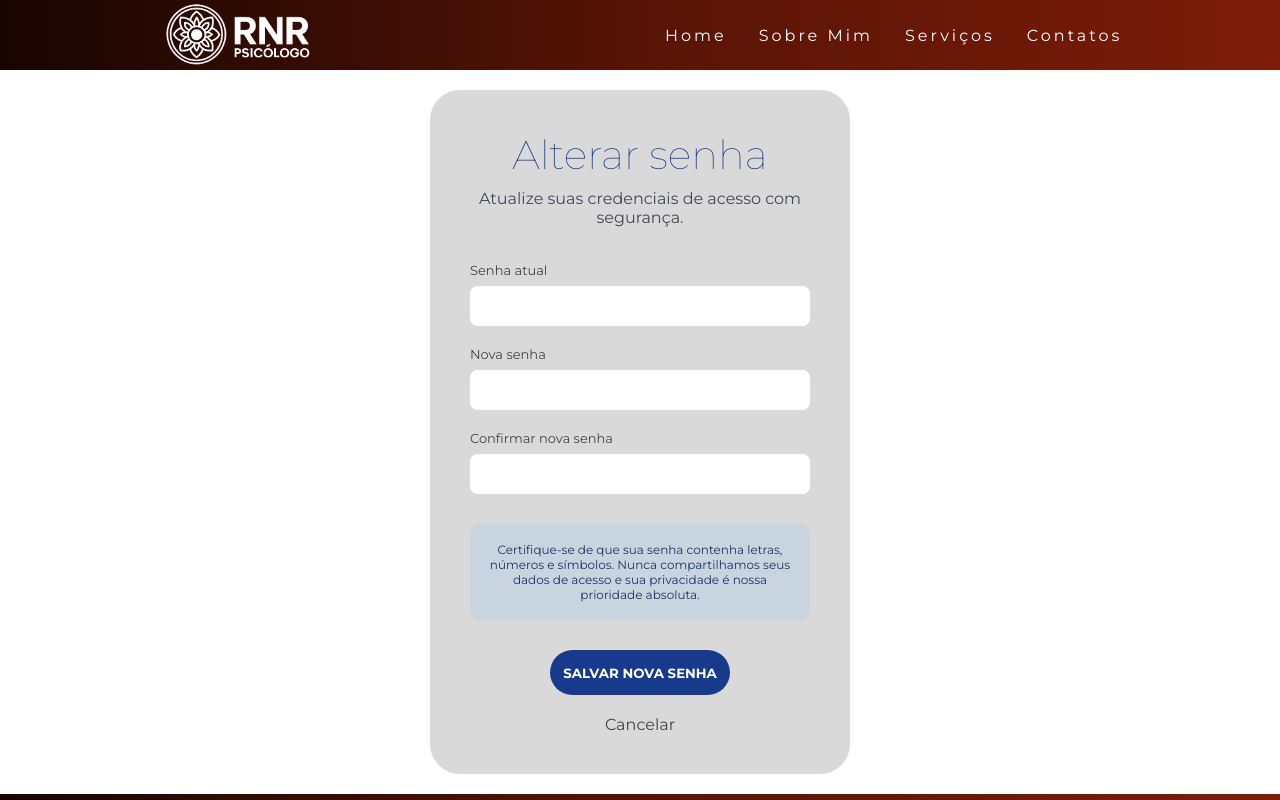
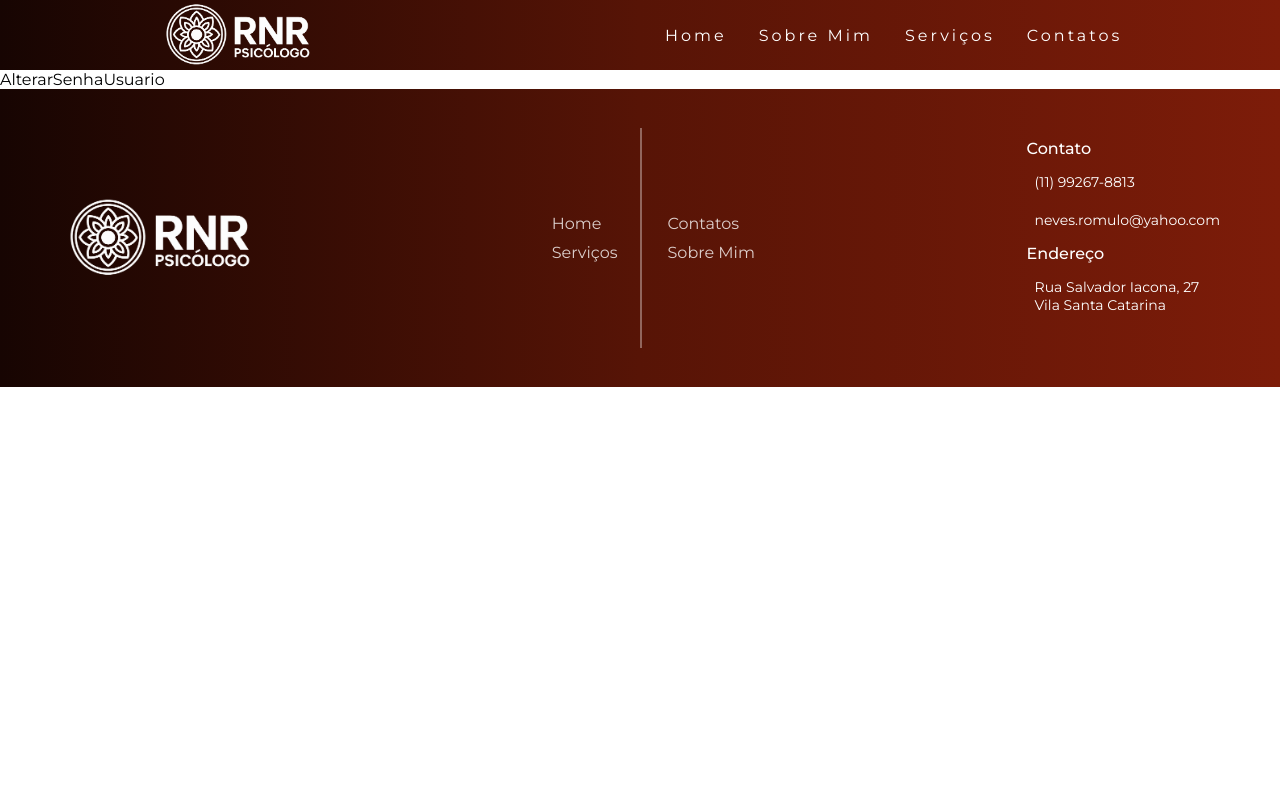
Before and after one commit to VictorEmanuel06/projeto-integrador-back-end, a React (Vite) app: page /alterarsenhausuario in a window 1280 px wide. Shown: the top 800 px of the page. Built offline with nearby package versions, Linux system fonts and the light colour scheme.

Commit message:
atualizando pages

```diff
--- a/src/pages/alterarSenhaAdm/AlterarSenhaAdm.jsx
+++ b/src/pages/alterarSenhaAdm/AlterarSenhaAdm.jsx
@@ -1,9 +1,58 @@
-const AlterarSenhaAdm = () => {
+import "./AlterarSenhaAdm.css";
+
+const AlterarSenhaUsuario = () => {
     return (
         <div>
-            <h1>Alterar Senha Adm</h1>
+
+
+            <main>
+
+                <div className="card">
+
+                    <h1>Alterar senha</h1>
+
+                    <p className="descricao">
+                        Atualize suas credenciais de acesso com segurança.
+                    </p>
+
+
+                    <form>
+
+                        <label>Senha atual</label>
+                        <input type="password" />
+
+                        <label>Nova senha</label>
+                        <input type="password" />
+
+                        <label>Confirmar nova senha</label>
+                        <input type="password" />
+
+
+                        <div className="alerta">
+                            Certifique-se de que sua senha contenha letras,
+                            números e símbolos. Nunca compartilhamos seus
+                            dados de acesso e sua privacidade é nossa prioridade absoluta.
+                        </div>
+
+
+                        <button>
+                            SALVAR NOVA SENHA
+                        </button>
+
+                        <a href="#" className="cancelar">
+                            Cancelar
+                        </a>
+
+                    </form>
+
+                </div>
+
+            </main>
+
+
+
         </div>
     )
 }
 
-export default AlterarSenhaAdm;
+export default AlterarSenhaUsuario;
--- a/src/pages/alterarSenhaUsuario/AlterarSenhaUsuario.jsx
+++ b/src/pages/alterarSenhaUsuario/AlterarSenhaUsuario.jsx
@@ -1,58 +1,9 @@
-import "./AlterarSenhaUsuario.css";
+import React from 'react'
 
 const AlterarSenhaUsuario = () => {
-    return (
-        <div>
-
-
-            <main>
-
-                <div className="card">
-
-                    <h1>Alterar senha</h1>
-
-                    <p className="descricao">
-                        Atualize suas credenciais de acesso com segurança.
-                    </p>
-
-
-                    <form>
-
-                        <label>Senha atual</label>
-                        <input type="password" />
-
-                        <label>Nova senha</label>
-                        <input type="password" />
-
-                        <label>Confirmar nova senha</label>
-                        <input type="password" />
-
-
-                        <div className="alerta">
-                            Certifique-se de que sua senha contenha letras,
-                            números e símbolos. Nunca compartilhamos seus
-                            dados de acesso e sua privacidade é nossa prioridade absoluta.
-                        </div>
-
-
-                        <button>
-                            SALVAR NOVA SENHA
-                        </button>
-
-                        <a href="#" className="cancelar">
-                            Cancelar
-                        </a>
-
-                    </form>
-
-                </div>
-
-            </main>
-
-
-
-        </div>
-    )
+  return (
+    <div>AlterarSenhaUsuario</div>
+  )
 }
 
-export default AlterarSenhaUsuario;
+export default AlterarSenhaUsuario
```
Also changed, not shown: src/pages/alterarSenhaAdm/AlterarSenhaAdm.css (renamed from src/pages/alterarSenhaUsuario/AlterarSenhaUsuario.css).
